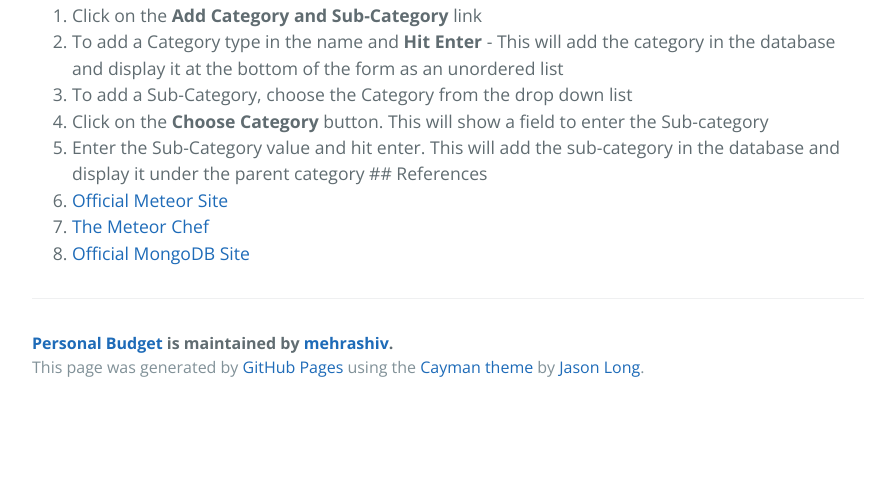
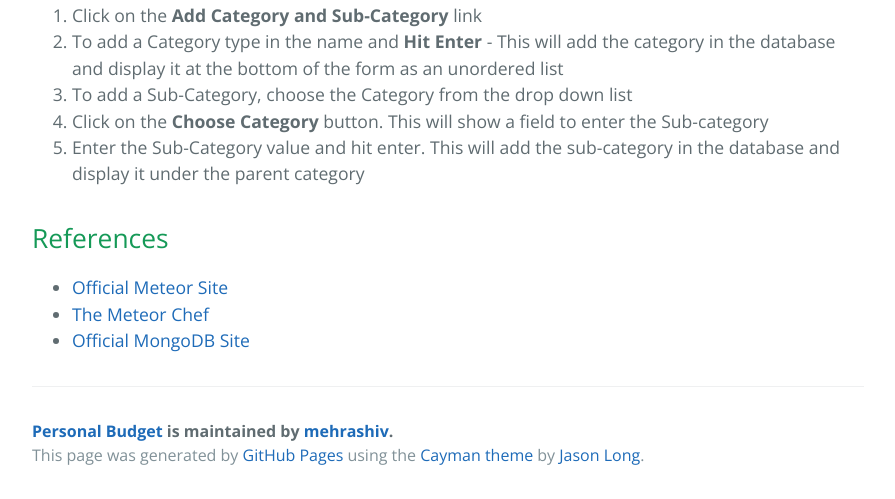
Before and after one commit to mehrashiv/personal-budget, a plain HTML site: page index.html in a window 1280 px wide. Shown: the part 2700-3199 px from the top of the page, without its empty margins (192-1087 px from the left). Before the commit the page ends 3111 px from the top, so only its background shows below. Drawn offline with nearby package versions, Linux system fonts and the light colour scheme.

```diff
--- a/index.html
+++ b/index.html
@@ -101,12 +101,17 @@
 <li>To add a Category type in the name and <strong>Hit Enter</strong> - This will add the category in the database and display it at the bottom of the form as an unordered list</li>
 <li>To add a Sub-Category, choose the Category from the drop down list</li>
 <li>Click on the <strong>Choose Category</strong> button. This will show a field to enter the Sub-category</li>
-<li>Enter the Sub-Category value and hit enter. This will add the sub-category in the database and display it under the parent category
-## References</li>
+<li>Enter the Sub-Category value and hit enter. This will add the sub-category in the database and display it under the parent category</li>
+</ol>
+
+<h2>
+<a id="references" class="anchor" href="#references" aria-hidden="true"><span aria-hidden="true" class="octicon octicon-link"></span></a>References</h2>
+
+<ul>
 <li><a href="https://www.meteor.com">Official Meteor Site</a></li>
 <li><a href="https://themeteorchef.com">The Meteor Chef</a></li>
 <li><a href="https://www.mongodb.com">Official MongoDB Site</a></li>
-</ol>
+</ul>
 
       <footer class="site-footer">
         <span class="site-footer-owner"><a href="https://github.com/mehrashiv/personal-budget">Personal Budget</a> is maintained by <a href="https://github.com/mehrashiv">mehrashiv</a>.</span>
```
Also changed, not shown: params.json (+1 -1 lines).
